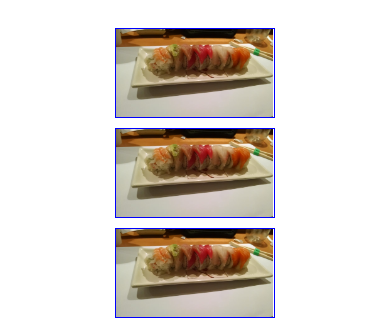
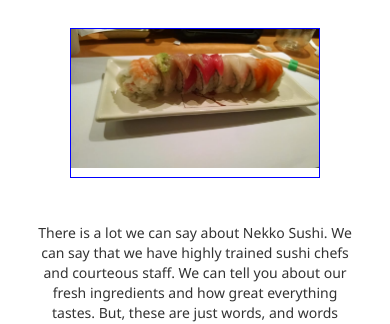
Before and after one commit to namho-kim/nekko-sushi.com, a plain HTML site: page html/index.html in a window 390 px wide. Shown: the part 551-875 px from the top of the page. Drawn offline with nearby package versions, Linux system fonts and the light colour scheme; a web font is replaced by a local one.

Commit message:
mobile size

```diff
--- a/html/css/style.css
+++ b/html/css/style.css
@@ -85,8 +85,8 @@ img {
 .imgBox {
     margin: 0 auto;
     border: 1px solid blue;
-    width: 160px;
-    height: 90px;
+    width: 250px;
+    height: 150px;
     margin-top: 10px;
 }
 
--- a/html/index.html
+++ b/html/index.html
@@ -29,10 +29,10 @@
                 <div class="col-lg-4 col-md-4 col-sm-12 col-xs-12">
                     <div class="imgBox"><img src="css/images/rolls.jpg"></div>
                 </div>
-                <div class="col-lg-4 col-md-4 col-sm-12 col-xs-12">
+                <div class="col-lg-4 col-md-4 visible-lg visible-xl visible-md">
                     <div class="imgBox"><img src="css/images/rolls.jpg"></div>
                 </div>
-                <div class="col-lg-4 col-md-4 col-sm-12 col-xs-12">
+                <div class="col-lg-4 col-md-4 visible-lg visible-xl visible-md">
                     <div class="imgBox"><img src="css/images/rolls.jpg"></div>
                 </div>
             </div>
```
